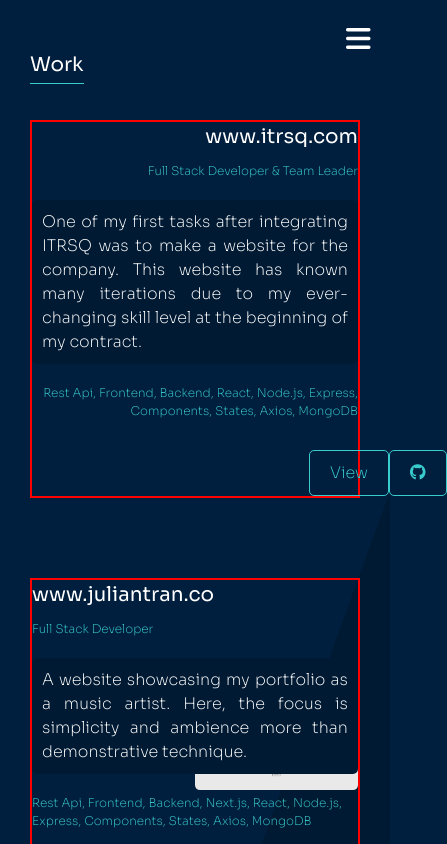
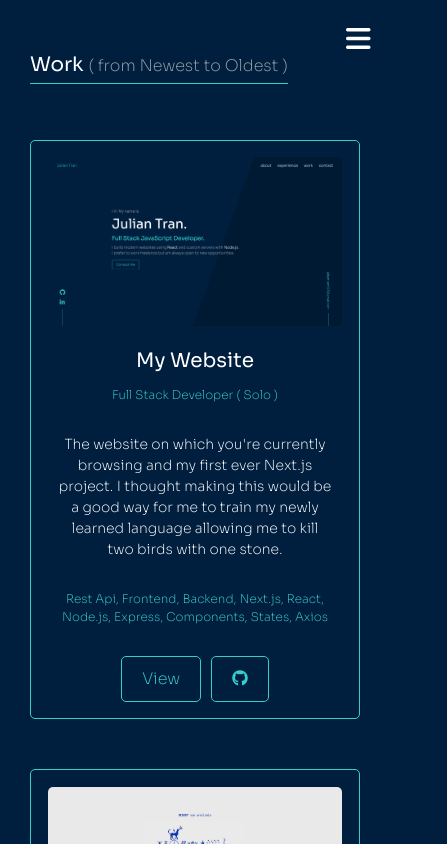
Before and after one commit to juliantran003/portfolio, a Next.js app: page /work in a window 390 px wide. Shown: the top 844 px of the page, 447 px wide, since content can reach past the window. Built offline with nearby package versions, Linux system fonts and the light colour scheme.

Commit message:
everything mobile responsive + new burgerMenu

```diff
--- /dev/null
+++ b/components/footer.js
@@ -0,0 +1,9 @@
+import Link from "next/link";
+
+export default function Footer() {
+  return (
+    <footer className="footer">
+      <h1>Website by Julian Tran</h1>
+    </footer>
+  );
+}
--- a/components/layout.js
+++ b/components/layout.js
@@ -6,6 +6,7 @@ import Header from "./header";
 import Socials from "./socials";
 import Email from "./email";
 import BurgerMenu from "./burgerMenu";
+import Footer from "./footer";
 
 // Favicon
 import icon from "../public/favicon.ico";
@@ -47,6 +48,7 @@ export default function Layout({ children }) {
       <BurgerMenu />
       <Email />
       <main>{children}</main>
+      <Footer />
     </>
   );
 }
--- a/pages/experience.js
+++ b/pages/experience.js
@@ -38,7 +38,7 @@ export default function Experience() {
                     {experience.company}
                   </h1>
                   <h2
-                    className="section-info"
+                    className="section-info "
                     data-aos="fade-up"
                     data-aos-delay={50}
                   >
@@ -72,6 +72,7 @@ export default function Experience() {
                     data-aos="fade-up"
                     data-aos-delay={400}
                     rel="noreferrer"
+                    d
                   >
                     {experience.linkName}
                   </a>
--- a/pages/index.js
+++ b/pages/index.js
@@ -21,7 +21,7 @@ export default function Home() {
           <br /> I prefer to work freelance but am always open to new
           opportunities.
         </p>
-        <Link href="/about" passHref>
+        <Link href="/contact" passHref>
           <button
             className="btn-classic"
             data-aos="fade-up"
--- a/pages/work.js
+++ b/pages/work.js
@@ -21,7 +21,7 @@ export default function Work() {
   return (
     <section className="work">
       <h1 className="section-header" data-aos="fade-down">
-        Work
+        Work <span>( from Newest to Oldest )</span>
       </h1>
       <section className="work__list">
         {work.map((work, index) => {
@@ -31,6 +31,17 @@ export default function Work() {
               key="work.title"
               data-aos="fade"
             >
+              <div className={`work__img__${findPlacement(index)}`}>
+                <a href={work.link} target="_blank" rel="noreferrer">
+                  <Image
+                    src={work.image}
+                    alt={work.image}
+                    height={work.height}
+                    width={work.width}
+                    layout="responsive"
+                  />
+                </a>
+              </div>
               <h2 data-aos={`fade-${findPlacement(index)}`} data-aos-delay={0}>
                 {work.title}
               </h2>
@@ -73,21 +84,21 @@ export default function Work() {
                   <i className="fa-brands fa-github"></i>
                 </a>
               </div>
-              <div className={`work__img__${findPlacement(index)}`}>
-                <a href={work.link} target="_blank" rel="noreferrer">
-                  <Image
-                    src={work.image}
-                    alt={work.image}
-                    height={work.height}
-                    width={work.width}
-                    layout="responsive"
-                  />
-                </a>
-              </div>
             </div>
           );
         })}
       </section>
+      <section className="work__more">
+        <h1>Want to see more projects ?</h1>
+        <a
+          href="https://github.com/juliantran003"
+          target="_blank"
+          rel="noreferrer"
+          className="btn-classic"
+        >
+          See more repos <i className="fa-brands fa-github"></i>
+        </a>
+      </section>
     </section>
   );
 }
--- a/public/json/work.json
+++ b/public/json/work.json
@@ -1,7 +1,31 @@
 [
     {
-    "title":"www.itrsq.com",
-        "role": "Full Stack Developer & Team Leader",
+        "title":"My Website",
+        "role": "Full Stack Developer ( Solo )",
+        "description": "The website on which you're currently browsing and my first ever Next.js project. I thought making this would be a good way for me to train my newly learned language allowing me to kill two birds with one stone.",
+        "skills": "Rest Api, Frontend, Backend, Next.js, React, Node.js, Express, Components, States, Axios",
+        "image": "/images/portfolio-website.png",
+        "link": "https://juliantran-dev.netlify.app/",
+
+        "repo":"https://github.com/juliantran003/portfolio",
+        "height":1642,
+        "width":2880
+    },
+    {
+        "title":"www.juliantran.co",
+        "role": "Full Stack Developer ( Solo )",
+        "description": "A website showcasing my portfolio as a music artist. Here, the focus is simplicity and ambience more than demonstrative technique.",
+        "skills": "Rest Api, Frontend, Backend, Next.js, React, Node.js,  Express, Components, States, Axios, MongoDB",
+        "image":"/images/juliantran.co-website.png",
+        "link": "https://www.juliantran.co",
+
+        "repo":"https://github.com/juliantran003/juliantran.co",
+        "height":1644,
+        "width":2876
+    },
+ {
+    "title":"www.itrsq.com ",
+        "role": "Full Stack Developer & Team Leader ",
         "description": "One of my first tasks after integrating ITRSQ was to make a website for the company. This website has known many iterations due to my ever-changing skill level at the beginning of my contract.",
 
         "skills": "Rest Api, Frontend, Backend, React, Node.js, Express, Components, States, Axios, MongoDB",
@@ -13,29 +37,33 @@
         "width":2850
     },
     {
-        "title":"www.juliantran.co",
-        "role": "Full Stack Developer",
-        "description": "A website showcasing my portfolio as a music artist. Here, the focus is simplicity and ambience more than demonstrative technique.",
-        "skills": "Rest Api, Frontend, Backend, Next.js, React, Node.js,  Express, Components, States, Axios, MongoDB",
-        "image":"/images/juliantran.co-website.png",
-        "link": "https://www.juliantran.co",
+       "title":"Golden Crunchy Snacks ",
+           "role": "Full Stack Developer ( Solo )",
+           "description": "My very first task after integrating ITRSQ. This was a solo Full Stack Project for an E-commerce website. I am only allowed to share the prototype version of the website as the owner haven't made their shop live yet. This prototype isn't optimised for mobile.",
 
-        "repo":"https://github.com/juliantran003/juliantran.co",
-        "height":1640,
-        "width":2850
-    },
-    {
-        "title":"My Website",
-        "role": "Full Stack Developer",
-        "description": "The website on which you're currently browsing and my first ever Next.js project. I thought making this would be a good way for me to train my newly learned language allowing me to kill two birds with one stone.",
-        "skills": "Rest Api, Frontend, Backend, Next.js, React, Node.js, Express, Components, States, Axios",
-        "image": "/images/portfolio-website.png",
-        "link": "https://juliantran-dev.netlify.app/",
+           "skills": "Rest Api, Frontend, Backend, React, Node.js, Express, Components, States, Axios, MongoDB, Stripe, User",
+           "image": "/images/gcs-website.png",
+           "link": "https://golden-crunchy-snacks.netlify.app/",
 
-        "repo":"https://github.com/juliantran003/portfolio",
-        "height":1640,
-        "width":2850
-    }
+           "repo":"https://github.com/golden-crunchy-snacks",
+           "height":1642,
+           "width":2880
+       },
+       {
+          "title":"Summit",
+              "role": "Full Stack Developer ( Team )",
+              "description": "My first professional project with my fellow graduates. MVP project for Summit Bicycle Coachin App.",
+
+              "skills": "Rest Api, Frontend, Backend, React Native, Node.js, Express, Components, States, Axios, MongoDB, User",
+              "image": "/images/summit-website.png",
+              "link": "https://apps.apple.com/us/app/summit-cycling/id1571141401?platform=iphone",
+
+              "repo":"https://github.com/Summit-MVP",
+              "height":996,
+              "width":1958
+          }
+
+
 
 
 ]
--- a/styles/global.css
+++ b/styles/global.css
@@ -57,6 +57,15 @@ body {
   font-size: 28px;
   font-weight: 400;
   color: var(--clr--txt--primary);
+  position: relative;
+  width: fit-content;
+  margin-bottom: 40px;
+}
+
+.section-header span {
+  font-size: 16px;
+  font-weight: 200;
+  color: var(--clr--txt--tertiary);
   position: relative;
   width: fit-content;
   margin-bottom: 40px;
@@ -126,6 +135,24 @@ body {
 
 .header__menu a:hover {
   color: var(--clr--txt--secondary);
+}
+
+/* Footer */
+
+.footer {
+  width: 100%;
+  height: 30vh;
+
+  display: flex;
+  justify-content: center;
+  align-items: center;
+}
+
+.footer h1 {
+  color: var(--clr--txt--secondary);
+  font-weight: 200;
+  font-size: 16px;
+  text-align: center;
 }
 
 /* Socials */
@@ -239,18 +266,19 @@ body {
 .burgerMenu__menu__hidden {
   z-index: 1000;
   color: var(--clr--primary);
-  height: 100vh;
+  height: fit-content;
   display: flex;
   flex-direction: column;
-  align-items: flex-end;
+  align-items: center;
   justify-content: center;
   position: fixed;
-  top: 0%;
-  right: 0%;
+  top: 9%;
+  right: 3%;
   transition: ease-in-out, 0.2s;
-  padding: 0 10%;
+  padding: 2% 3%;
   background-color: white;
   width: fit-content;
+  border-radius: 5px;
 }
 
 .burgerMenu__menu__hidden {
@@ -262,6 +290,7 @@ body {
   top: 3%;
   right: 5%;
   font-size: 28px;
+  color: white;
 }
 
 /* Home */
@@ -401,6 +430,7 @@ body {
   margin: 0 auto;
   padding-top: 10vh;
   padding-bottom: 20vh;
+  overflow: hidden;
 }
 
 .experience__container {
@@ -459,6 +489,14 @@ body {
   padding-bottom: 20vh;
 }
 
+.work__list {
+  margin: 0 auto;
+  width: 100%;
+  display: flex;
+  flex-direction: column;
+  align-items: center;
+}
+
 .work__project__right {
   align-items: flex-start;
   text-align: start;
@@ -479,7 +517,6 @@ body {
   display: flex;
   flex-direction: column;
   position: relative;
-  min-height: 30vh;
 
   margin-top: 20px;
   margin-bottom: 80px;
@@ -559,6 +596,20 @@ body {
   text-decoration: none;
 }
 
+.work__more {
+  width: 100%;
+  display: flex;
+  flex-direction: column;
+  align-items: center;
+  margin: 50px 0;
+}
+
+.work__more h1 {
+  margin-bottom: 30px;
+  /* text-transform: uppercase; */
+  font-weight: 200;
+}
+
 /* Contact */
 
 .contact {
@@ -567,6 +618,7 @@ body {
   margin: 0 auto;
   padding-top: 10vh;
   padding-bottom: 20vh;
+  overflow: hidden;
 }
 
 .contact__details {
@@ -825,7 +877,7 @@ body {
     width: 100%;
   }
   .contact__form textarea {
-    min-height: 20vh;
+    min-height: 15vh;
   }
 
   .contact__form label {
@@ -850,17 +902,48 @@ body {
   .work {
     width: 90%;
     padding-top: 5vh;
+    overflow: hidden;
+  }
+  .work__list {
+    width: 100%;
+  }
+  .work h2 {
+    width: 100%;
   }
   .work h3 {
-    width: 100%;
+    width: fit-content;
+    max-width: 100%;
   }
 
   .work p {
     width: 100%;
+    font-size: 14px;
+    background: none;
+    text-align: center;
   }
   .work__project__left,
   .work__project__right {
-    border: solid red 2px;
     width: 100%;
+    align-items: center;
+    text-align: center;
+    border: solid var(--clr--secondary) 1px;
+    border-radius: 5px;
+    padding: 5% 5%;
+    margin-bottom: 30px;
+  }
+  .work__project__buttons {
+    width: 100%;
+    justify-content: center;
+  }
+  .work__project__buttons a {
+    margin: 0 5px;
+  }
+  .work__img__left,
+  .work__img__right {
+    width: 100%;
+    position: relative;
+    transform: none;
+    margin-bottom: 20px;
+    filter: grayscale(0%);
   }
 }
```
Also changed, not shown: public/images/summit-website.png (added), 1 other file (tests, documents, lock files or other folders).
